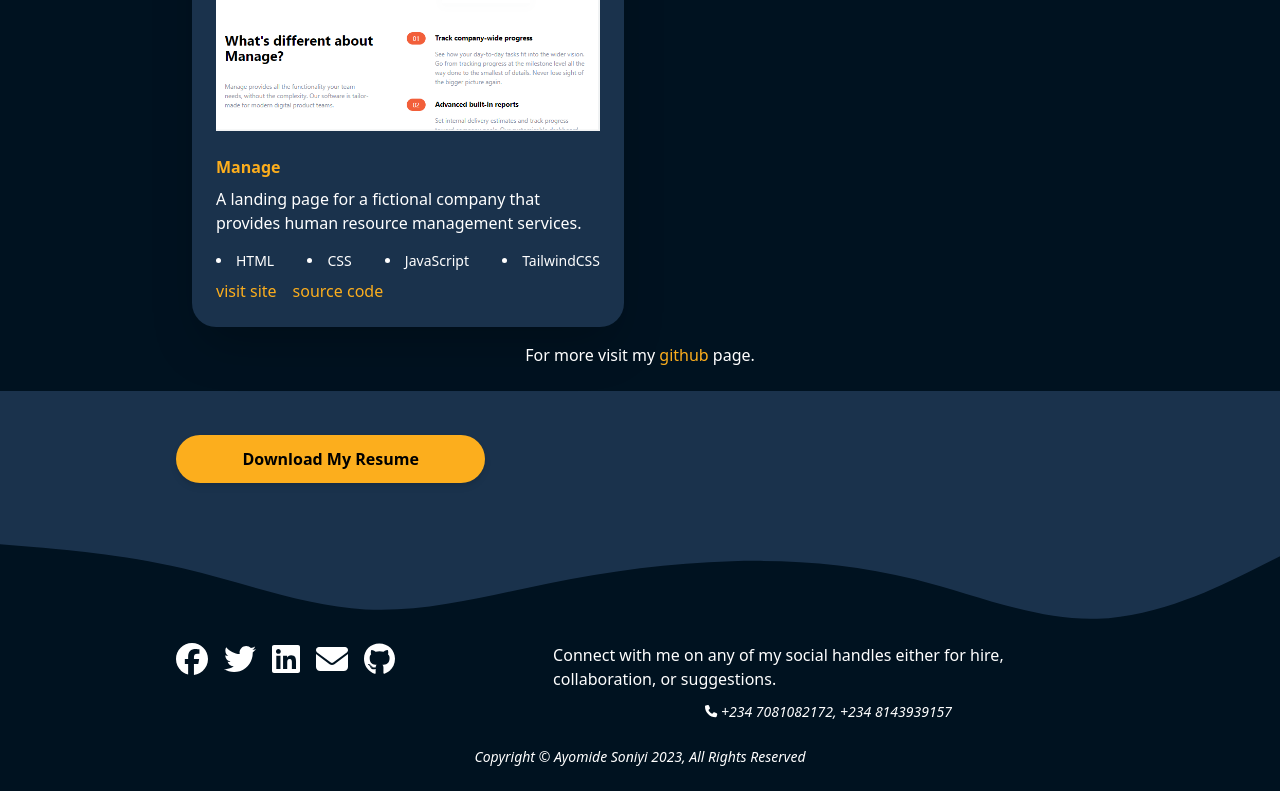
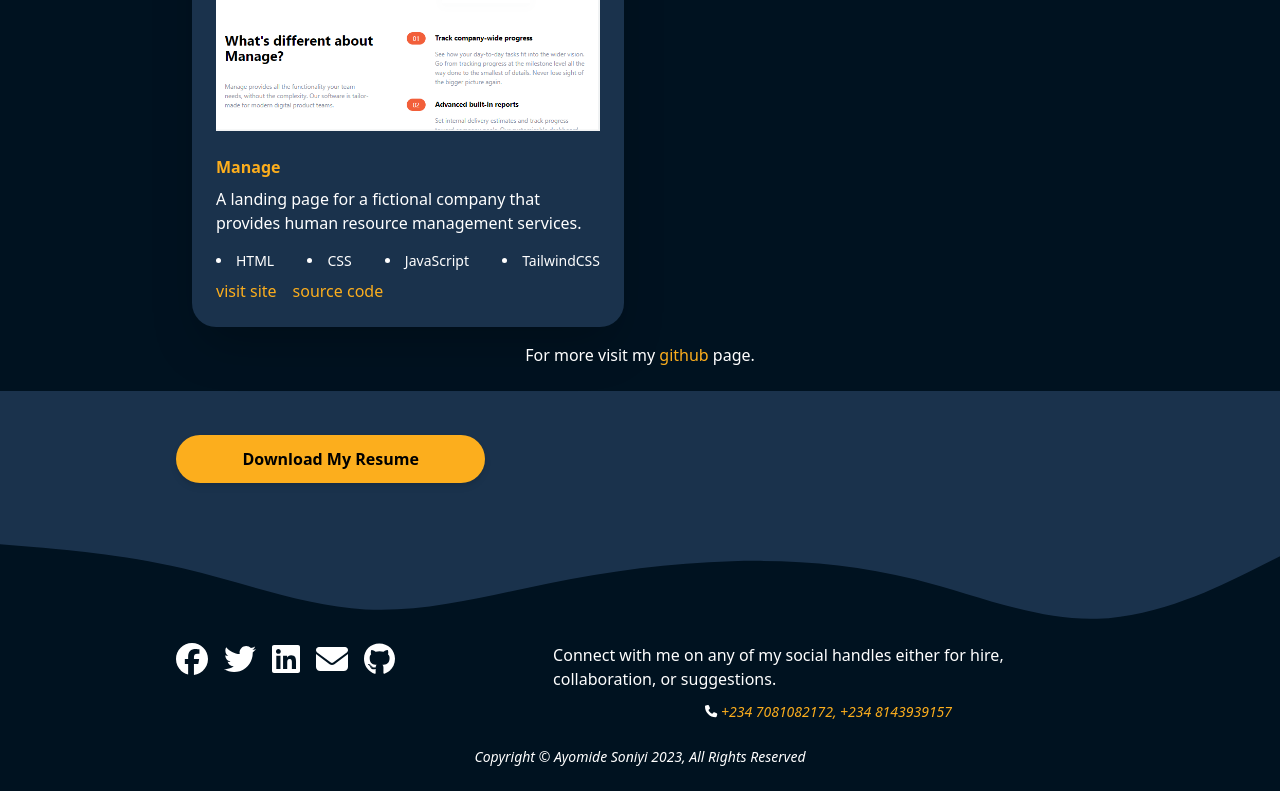
Before and after one commit to UnfazedAy/my-portfolio, a React (Create React App) app: page / in a window 1280 px wide. Shown: the part 1617-2408 px from the top of the page. Built offline with nearby package versions, Linux system fonts and the light colour scheme.

Commit message:
Added media ququeries

```diff
--- a/src/components/Contacts.js
+++ b/src/components/Contacts.js
@@ -48,8 +48,8 @@ export default function Contacts() {
             Connect with me on any of my social handles either for hire,
             collaboration, or suggestions.
           </p>
-          <span className="text-sm italic mt-2 phone">
-            <FontAwesomeIcon icon="fa-solid fa-phone" size="sm" /> +234
+          <span className="text-sm italic mt-2 text-thickBrownishYellow phone">
+            <FontAwesomeIcon icon="fa-solid fa-phone" size="sm" color="white" /> +234
             7081082172, +234 8143939157
           </span>
         </div>
```
